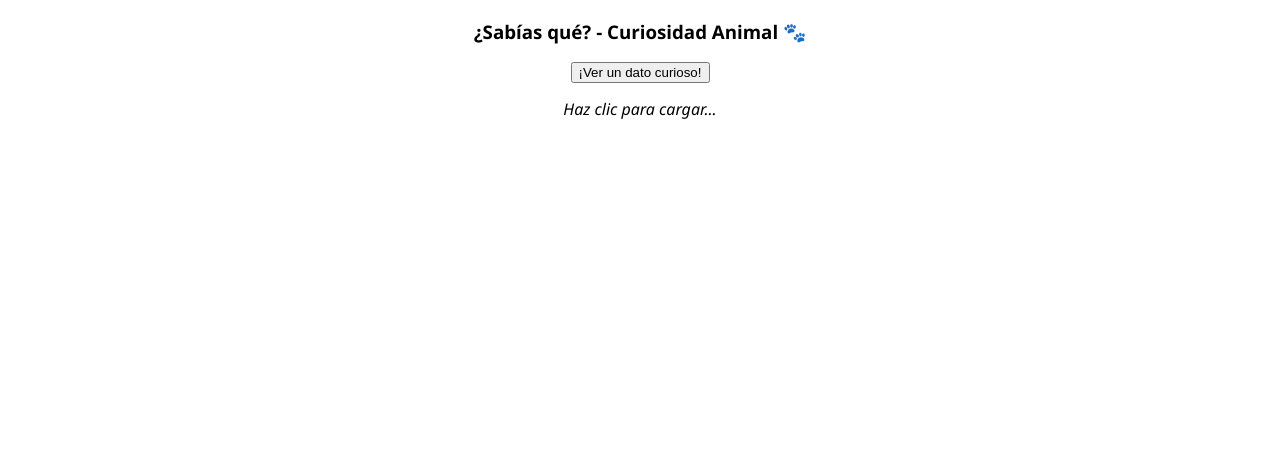
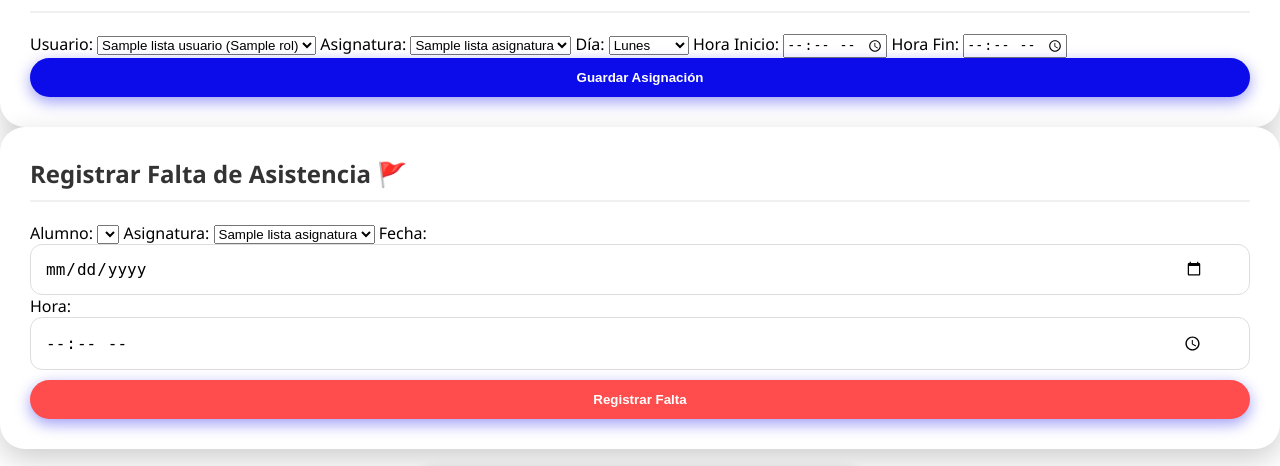
Before and after one commit to desireekonectia-coder/campus, a Flask app: template templates/gestion_usuarios.html in a window 1280 px wide. Shown: the part 1545-2011 px from the top of the page. Before the commit the page ends 1664 px from the top, so only its background shows below. Run offline with Flask 3, Linux system fonts and the light colour scheme; the template is opened without the code that fills it: most values are stand-ins (such as "Sample title", 1, 10 or a date in 2020); lists and menus that the app fills with data are empty; some libraries are stand-ins or nearby versions.

Commit message:
email padres, notas y faltas

```diff
--- a/app.py
+++ b/app.py
@@ -47,7 +47,7 @@ def login_registro():
 
         conn = conectarCampus()
         cursor = conn.cursor()
-        # Volvemos a usar 'rol' porque 'rol_usuario' no existe según el error
+
         cursor.execute("SELECT id_user, nombre, password, mail, rol FROM users WHERE nombre=%s", (usuario_ingresado,))
         resultado = resultado = cursor.fetchone()
 
@@ -75,20 +75,43 @@ def login_registro():
 @login_requerido
 def perfil():
     id_usuario = session.get('id_user')
+    rol = session.get('rol')
+    email = session.get('email')
+
     conn = conectarCampus()
     cursor = conn.cursor()
 
-    # Consultamos solo los horarios y asignaturas de este alumno
+    # 1. Consultar Horarios
     cursor.execute("""
         SELECT a.nombre_asig, h.dia_semana, h.hora_inicio, h.hora_fin
-        FROM horarios h
-        JOIN asignaturas a ON h.id_asig = a.id_asig
-        WHERE h.id_user = %s
-        ORDER BY h.dia_semana, h.hora_inicio
+        FROM horarios h JOIN asignaturas a ON h.id_asig = a.id_asig
+        WHERE h.id_user = %s ORDER BY h.dia_semana, h.hora_inicio
     """, (id_usuario,))
+    mis_horarios = [dict(zip([d[0] for d in cursor.description], row)) for row in cursor.fetchall()]
 
-    # Convertimos los resultados en una lista de diccionarios
-    mis_horarios = [dict(zip([d[0] for d in cursor.description], row)) for row in cursor.fetchall()]
+    # 2. Consultar Faltas
+    cursor.execute("""
+        SELECT a.nombre_asig, f.id_falta FROM faltas f
+        JOIN asignaturas a ON f.id_asig = a.id_asig WHERE f.id_user = %s
+    """, (id_usuario,))
+    mis_faltas = [dict(zip([d[0] for d in cursor.description], row)) for row in cursor.fetchall()]
+
+    # 3. CONSULTAR NOTAS (Lógica para Alumno y Padre)
+    if rol == 'padre':
+        # El padre ve las notas de los alumnos que tengan su correo como 'email_tutor'
+        cursor.execute("""
+            SELECT u.nombre as alumno, a.nombre_asig, n.calificacion, n.trimestre
+            FROM notas n JOIN users u ON n.id_user = u.id_user
+            JOIN asignaturas a ON n.id_asig = a.id_asig WHERE u.email_tutor = %s
+        """, (email,))
+    else:
+        # El alumno ve sus propias notas
+        cursor.execute("""
+            SELECT a.nombre_asig, n.calificacion, n.trimestre
+            FROM notas n JOIN asignaturas a ON n.id_asig = a.id_asig WHERE n.id_user = %s
+        """, (id_usuario,))
+
+    mis_notas = [dict(zip([d[0] for d in cursor.description], row)) for row in cursor.fetchall()]
 
     cursor.close()
     conn.close()
@@ -96,8 +119,10 @@ def perfil():
     return render_template("user.html",
                            usuario=session.get('usuario'),
                            email=session.get('email'),
-                           rol=session.get('rol'),
-                           horarios=mis_horarios)
+                           rol=rol,
+                           horarios=mis_horarios,
+                           faltas=mis_faltas,
+                           notas=mis_notas)
 
 @app.route("/registro", methods=["GET", "POST"])
 @login_requerido
@@ -105,28 +130,35 @@ def perfil():
 def registrar_usuario():
     mensaje = ""
     if request.method == "POST":
-        nuevo_user = request.form["nuevo_user"]
-        nuevo_pass = request.form["nuevo_password"]
-        nuevo_email = request.form["nuevo_email"]
-        nuevo_rol = request.form["nuevo_rol"]
+        # Recogemos los datos del formulario
+        nombre = request.form.get("nuevo_user")
+        password = request.form.get("nuevo_password")
+        email = request.form.get("nuevo_email")
+        rol = request.form.get("nuevo_rol")
+        f_nac = request.form.get("fecha_nacimiento")
+        e_tutor = request.form.get("email_tutor") or None
 
-        conn = conectarCampus()
-        cursor = conn.cursor()
+        conn = None
+        cursor = None
+        try:
+            conn = conectarCampus()
+            cursor = conn.cursor()
+            pass_cifrada = generate_password_hash(password)
 
-        try:
-            pass_cifrada = generate_password_hash(nuevo_pass)
-            # Insertamos en 'rol_usuario'
-            cursor.execute(
-                "INSERT INTO users (nombre, password, mail, rol_usuario) VALUES (%s, %s, %s, %s)",
-                (nuevo_user, pass_cifrada, nuevo_email, nuevo_rol)
-            )
+            # SQL Correcto para insertar
+            sql = """INSERT INTO users
+                     (nombre, password, mail, rol, fecha_alta, email_tutor, fecha_nacimiento)
+                     VALUES (%s, %s, %s, %s, CURRENT_DATE, %s, %s)"""
+
+            cursor.execute(sql, (nombre, pass_cifrada, email, rol, e_tutor, f_nac))
             conn.commit()
-            mensaje = f"Éxito: Usuario '{nuevo_user}' registrado."
+            mensaje = "✅ ¡Usuario registrado con éxito!"
         except Exception as e:
-            mensaje = f"Error: {e}"
+            mensaje = f"❌ Error SQL: {e}"
+            print(f"DEBUG ERROR: {e}")
         finally:
-            cursor.close()
-            conn.close()
+            if cursor: cursor.close()
+            if conn: conn.close()
 
     return render_template("registro_admin.html", mensaje=mensaje)
 
@@ -137,7 +169,7 @@ def gestion_usuarios():
     conn = conectarCampus()
     cursor = conn.cursor()
 
-    # 1. Usuarios (Usando 'rol')
+    # 1. Usuarios
     cursor.execute("SELECT id_user, nombre, mail, rol FROM users")
     usuarios = [dict(zip([d[0] for d in cursor.description], row)) for row in cursor.fetchall()]
 
@@ -146,22 +178,37 @@ def gestion_usuarios():
     asignaturas = [dict(zip([d[0] for d in cursor.description], row)) for row in cursor.fetchall()]
 
     # 3. Horarios
-    # ¡RECUERDA! Debes haber ejecutado: ALTER TABLE horarios ADD COLUMN id_user INTEGER;
     cursor.execute("""
         SELECT h.id_horario, u.nombre as nombre_alumno, a.nombre_asig, h.dia_semana, h.hora_inicio, h.hora_fin
-        FROM horarios h
-        JOIN asignaturas a ON h.id_asig = a.id_asig
-        JOIN users u ON h.id_user = u.id_user
-        ORDER BY h.dia_semana, h.hora_inicio
+        FROM horarios h JOIN asignaturas a ON h.id_asig = a.id_asig
+        JOIN users u ON h.id_user = u.id_user ORDER BY h.dia_semana, h.hora_inicio
     """)
     horarios = [dict(zip([d[0] for d in cursor.description], row)) for row in cursor.fetchall()]
+
+    # 4. NOTAS (Para el Administrador)
+    cursor.execute("""
+        SELECT n.id_nota, u.nombre as alumno, a.nombre_asig, n.calificacion, n.trimestre
+        FROM notas n JOIN users u ON n.id_user = u.id_user
+        JOIN asignaturas a ON n.id_asig = a.id_asig
+    """)
+    notas = [dict(zip([d[0] for d in cursor.description], row)) for row in cursor.fetchall()]
+
+    # 2. NUEVO: Ver todas las notas para poder gestionarlas
+    cursor.execute("""
+        SELECT n.id_nota, u.nombre as alumno, a.nombre_asig, n.calificacion, n.trimestre
+        FROM notas n
+        JOIN users u ON n.id_user = u.id_user
+        JOIN asignaturas a ON n.id_asig = a.id_asig
+    """)
+    notas = [dict(zip([d[0] for d in cursor.description], row)) for row in cursor.fetchall()]
 
     cursor.close()
     conn.close()
     return render_template('gestion_usuarios.html',
                            lista_usuarios=usuarios,
                            lista_asignaturas=asignaturas,
-                           lista_horarios=horarios)
+                           lista_horarios=horarios,
+                           lista_notas=notas)
 
 @app.route('/asignar_horario', methods=['POST'])
 @login_requerido
@@ -197,6 +244,46 @@ def registrar_asignatura():
         conn.close()
     return redirect(url_for('gestion_usuarios'))
 
+@app.route('/registrar_nota', methods=['POST'])
+@login_requerido
+@admin_requerido
+def registrar_nota():
+    id_user = request.form.get('id_user')
+    id_asig = request.form.get('id_asig')
+    nota = request.form.get('calificacion')
+    trimestre = request.form.get('trimestre')
+
+    conn = conectarCampus()
+    cursor = conn.cursor()
+    try:
+        cursor.execute("""
+            INSERT INTO notas (id_user, id_asig, calificacion, trimestre)
+            VALUES (%s, %s, %s, %s)
+        """, (id_user, id_asig, nota, trimestre))
+        conn.commit()
+    except Exception as e:
+        print(f"Error al poner nota: {e}")
+    finally:
+        cursor.close()
+        conn.close()
+    return redirect(url_for('gestion_usuarios'))
+
+@app.route('/registrar_falta', methods=['POST'])
+@login_requerido
+@admin_requerido
+def registrar_falta():
+    id_user = request.form.get('id_user')
+    id_asig = request.form.get('id_asig')
+    fecha = request.form.get('fecha_falta')
+    hora = request.form.get('hora_falta')
+    conn = conectarCampus()
+    cursor = conn.cursor()
+    cursor.execute("INSERT INTO faltas (id_user, id_asig, fecha, hora) VALUES (%s, %s, %s, %s)", (id_user, id_asig, fecha, hora))
+    conn.commit()
+    cursor.close()
+    conn.close()
+    return redirect(url_for('gestion_usuarios'))
+
 @app.route('/eliminar_usuario/<int:id>')
 @login_requerido
 @admin_requerido
@@ -225,6 +312,18 @@ def eliminar_asignatura(id):
         conn.close()
     return redirect(url_for('gestion_usuarios'))
 
+@app.route('/eliminar_nota/<int:id>')
+@login_requerido
+@admin_requerido
+def eliminar_nota(id):
+    conn = conectarCampus()
+    cursor = conn.cursor()
+    cursor.execute("DELETE FROM notas WHERE id_nota = %s", (id,))
+    conn.commit()
+    cursor.close()
+    conn.close()
+    return redirect(url_for('gestion_usuarios'))
+
 @app.route('/eliminar_horario/<int:id>')
 @login_requerido
 @admin_requerido
--- a/static/js/main.js
+++ b/static/js/main.js
@@ -12,3 +12,36 @@ function togglePassword() {
         icon.textContent = "👁️";
     }
 }
+
+
+// Usamos una comprobación de seguridad (if) para evitar errores
+const fechaNac = document.querySelector('input[name="fecha_nacimiento"]');
+const campoTutor = document.querySelector('input[name="email_tutor"]');
+
+// Solo ejecutamos el código si AMBOS elementos existen en la página actual
+if (fechaNac && campoTutor) {
+    fechaNac.addEventListener('change', () => {
+        const edad = calcularEdad(fechaNac.value);
+        if (edad < 18) {
+            campoTutor.required = true;
+            campoTutor.placeholder = "Obligatorio (Menor de edad)";
+            campoTutor.style.border = "2px solid red"; // Opcional: aviso visual
+        } else {
+            campoTutor.required = false;
+            campoTutor.placeholder = "Opcional";
+            campoTutor.style.border = "1px solid #ccc";
+        }
+    });
+}
+
+// Nota: Asegúrate de tener la función calcularEdad definida, o usa esta:
+function calcularEdad(fecha) {
+    const hoy = new Date();
+    const cumple = new Date(fecha);
+    let edad = hoy.getFullYear() - cumple.getFullYear();
+    const m = hoy.getMonth() - cumple.getMonth();
+    if (m < 0 || (m === 0 && hoy.getDate() < cumple.getDate())) {
+        edad--;
+    }
+    return edad;
+}
--- a/templates/gestion_usuarios.html
+++ b/templates/gestion_usuarios.html
@@ -93,6 +93,50 @@
         </table>
     </div>
 
+    <div class="tabla-card">
+    <h3>Poner Nota 📝</h3>
+    <form action="{{ url_for('registrar_nota') }}" method="POST" class="formulario-admin">
+        <select name="id_user" required>
+            {% for u in lista_usuarios %}<option value="{{ u.id_user }}">{{ u.nombre }}</option>{% endfor %}
+        </select>
+        <select name="id_asig" required>
+            {% for a in lista_asignaturas %}<option value="{{ a.id_asig }}">{{ a.nombre_asig }}</option>{% endfor %}
+        </select>
+        <input type="number" name="calificacion" step="0.1" placeholder="Nota" min="0" max="10" required>
+        <button type="submit" class="btn-panel">Guardar Nota</button>
+    </form>
+</div>
+
+<div class="tabla-card">
+    <h3>Gestión de Notas Existentes 📝</h3>
+    <table class="tabla-estilizada">
+        <thead>
+            <tr>
+                <th>Alumno</th>
+                <th>Asignatura</th>
+                <th>Trimestre</th>
+                <th>Nota</th>
+                <th>Acción</th>
+            </tr>
+        </thead>
+        <tbody>
+            {% for n in lista_notas %}
+            <tr>
+                <td>{{ n.alumno }}</td>
+                <td>{{ n.nombre_asig }}</td>
+                <td>{{ n.trimestre }}</td>
+                <td><strong>{{ n.calificacion }}</strong></td>
+                <td>
+                    <a href="{{ url_for('eliminar_nota', id=n.id_nota) }}"
+                       class="btn-borrar"
+                       onclick="return confirm('¿Eliminar esta nota?')">🗑️ Borrar</a>
+                </td>
+            </tr>
+            {% endfor %}
+        </tbody>
+    </table>
+</div>
+
     <div style="text-align: center; margin-top: 10px;">
         <a href="{{ url_for('perfil') }}" class="btn-panel"
             style="background: #4b30e6; text-decoration: none; display: inline-block; width: auto; padding: 12px 40px;">
@@ -137,4 +181,37 @@
         <button type="submit" class="btn-panel">Guardar Asignación</button>
     </form>
 </div>
+
+<div class="tabla-card">
+    <h3>Registrar Falta de Asistencia 🚩</h3>
+    <form action="{{ url_for('registrar_falta') }}" method="POST" class="formulario-admin">
+
+        <label>Alumno:</label>
+        <select name="id_user" required>
+            {% for u in lista_usuarios %}
+                {% if u.rol == 'alumno' %}
+                    <option value="{{ u.id_user }}">{{ u.nombre }}</option>
+                {% endif %}
+            {% endfor %}
+        </select>
+
+        <label>Asignatura:</label>
+        <select name="id_asig" required>
+            {% for a in lista_asignaturas %}
+                <option value="{{ a.id_asig }}">{{ a.nombre_asig }}</option>
+            {% endfor %}
+        </select>
+
+        <label>Fecha:</label>
+        <input type="date" name="fecha_falta" required class="input-field">
+
+        <label>Hora:</label>
+        <input type="time" name="hora_falta" required class="input-field">
+
+        <button type="submit" class="btn-panel" style="background: #ff4d4d; margin-top: 10px;">
+            Registrar Falta
+        </button>
+    </form>
+</div>
+
 {% endblock %}
```
Also changed, not shown: templates/registro_admin.html (+51 -9 lines), templates/user.html (+38 -0 lines).
